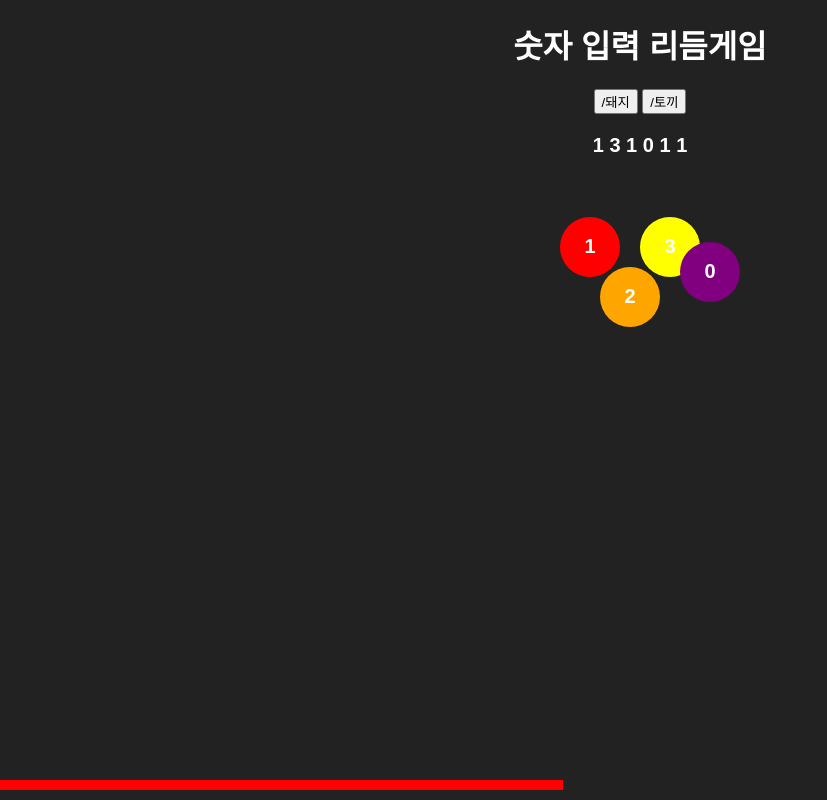
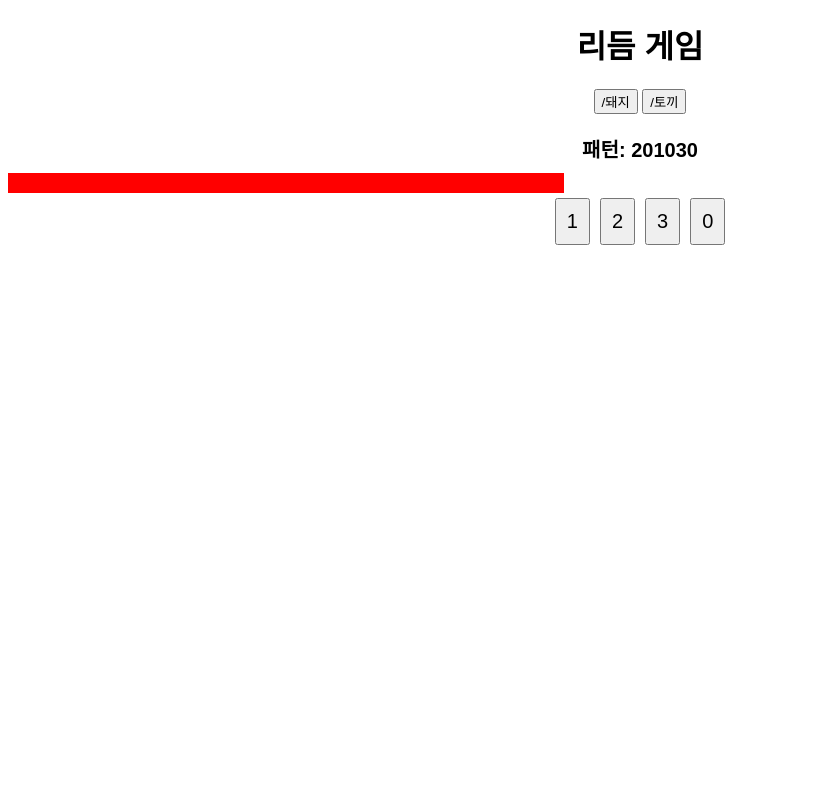
Before and after one commit to hanaida/first, a plain HTML site: page index.html in a window 1280 px wide. Both pictures are taken after a click on the button "/돼지". Shown: the whole page, without its empty margins (0-827 px from the left). Drawn offline with Linux system fonts and the light colour scheme.

Commit message:
index.html

```diff
--- a/index.html
+++ b/index.html
@@ -3,13 +3,11 @@
 <head>
     <meta charset="UTF-8">
     <meta name="viewport" content="width=device-width, initial-scale=1.0">
-    <title>숫자 입력 리듬게임</title>
+    <title>리듬 게임</title>
     <style>
         body {
             font-family: Arial, sans-serif;
             text-align: center;
-            background-color: #222;
-            color: white;
         }
         #game-container {
             margin-top: 20px;
@@ -19,67 +17,43 @@
             font-weight: bold;
             margin: 10px 0;
         }
-        #buttons {
-            position: relative;
-            width: 200px;
-            height: 200px;
-            margin: auto;
+        .game-button {
+            font-size: 20px;
+            padding: 10px;
+            margin: 5px;
         }
-        .button {
-            width: 60px;
-            height: 60px;
-            border-radius: 50%;
-            border: none;
-            font-size: 20px;
-            font-weight: bold;
-            color: white;
-            position: absolute;
-            transition: background 0.2s;
+        .correct {
+            color: lightgray;
         }
-        .button:active {
-            filter: brightness(1.5);
-        }
-        #btn-1 { background: red; left: 20px; top: 50px; }
-        #btn-2 { background: orange; left: 60px; top: 100px; }
-        #btn-3 { background: yellow; left: 100px; top: 50px; }
-        #btn-0 { background: purple; right: 0; top: 75px; }
-
         #timer-bar {
             width: 100%;
-            height: 10px;
-            background: red;
-            position: fixed;
-            bottom: 10px;
-            left: 0;
-            transition: width linear;
-        }
-        .faded {
-            opacity: 0.5;
+            height: 20px;
+            background-color: red;
+            transition: width 5s linear;
         }
     </style>
 </head>
 <body>
-    <h1>숫자 입력 리듬게임</h1>
+
+    <h1>리듬 게임</h1>
     <button onclick="startGame('돼지')">/돼지</button>
     <button onclick="startGame('토끼')">/토끼</button>
 
     <div id="game-container">
         <p id="output">게임을 시작하세요.</p>
-        <div id="buttons">
-            <button id="btn-1" class="button" onclick="handleInput(1)">1</button>
-            <button id="btn-2" class="button" onclick="handleInput(2)">2</button>
-            <button id="btn-3" class="button" onclick="handleInput(3)">3</button>
-            <button id="btn-0" class="button" onclick="handleInput(0)">0</button>
-        </div>
+        <div id="timer-bar"></div>
+        <div id="button-container"></div>
     </div>
-    <div id="timer-bar"></div>
 
     <script>
         let gameType = null;
         let gameActive = false;
         let round = 0;
         let currentAnswer = "";
-        let userInput = "";
+        let inputSequence = "";
+        let colorsPig = ["1", "2", "3"];
+        let colorsRabbit = ["8", "9", "0"];
+        let buttonMap = {};
         let timer;
 
         function startGame(type) {
@@ -90,69 +64,81 @@
             gameType = type;
             gameActive = true;
             round = 0;
-            nextRound();
+            inputSequence = "";
+            generateQuestion();
         }
 
-        function nextRound() {
-            round++;
-            let length = 6 + Math.floor((round - 1) / 5) * 2;
-            generateQuestion(length);
-            resetTimer();
+        function getPatternLength() {
+            return 6 + Math.floor(round / 5) * 2;
         }
 
-        function generateQuestion(length) {
-            let sequence = "";
-            for (let i = 0; i < length; i++) {
-                sequence += Math.floor(Math.random() * 4).toString();
+        function generateQuestion() {
+            clearTimeout(timer);
+            let colorSet = gameType === "돼지" ? colorsPig : colorsRabbit;
+            let length = getPatternLength();
+
+            if (gameType === "돼지") {
+                currentAnswer = Array.from({ length: length }, (_, i) => (i % 2 === 0 ? colorsPig[Math.floor(Math.random() * colorsPig.length)] : "0")).join("");
+            } else {
+                currentAnswer = Array.from({ length: length }, () => colorSet[Math.floor(Math.random() * colorSet.length)]).join("");
             }
-            currentAnswer = sequence;
-            userInput = "";
-            updateOutput(sequence);
+
+            let formattedAnswer = currentAnswer.split('').map(num => `<span class="pattern" data-value="${num}">${num}</span>`).join('');
+            document.getElementById("output").innerHTML = `패턴: ${formattedAnswer}`;
+            inputSequence = "";
+            renderButtons(colorSet);
+            startTimer();
         }
 
-        function updateOutput(sequence) {
-            let formatted = "";
-            for (let i = 0; i < sequence.length; i++) {
-                formatted += `<span id='num-${i}'>${sequence[i]}</span> `;
-            }
-            document.getElementById("output").innerHTML = formatted;
+        function renderButtons(colorSet) {
+            let container = document.getElementById("button-container");
+            container.innerHTML = "";
+            buttonMap = {};
+            colorSet.concat(["0"]).forEach(num => {
+                let btn = document.createElement("button");
+                btn.innerText = num;
+                btn.classList.add("game-button");
+                btn.onclick = () => handleInput(num);
+                container.appendChild(btn);
+                buttonMap[num] = btn;
+            });
         }
 
-        function handleInput(num) {
+        function handleInput(input) {
             if (!gameActive) return;
-
-            userInput += num.toString();
-            let index = userInput.length - 1;
-            let correct = currentAnswer[index];
-
-            if (num.toString() === correct) {
-                document.getElementById(`num-${index}`).classList.add("faded");
-                if (userInput.length === currentAnswer.length) {
-                    nextRound();
-                }
+            inputSequence += input;
+            let patternElements = document.querySelectorAll(".pattern");
+            if (inputSequence === currentAnswer) {
+                round++;
+                document.getElementById("output").innerText = `통과! Round: ${round}`;
+                setTimeout(generateQuestion, 1000);
+            } else if (!currentAnswer.startsWith(inputSequence)) {
+                gameOver();
             } else {
-                gameOver();
+                patternElements[inputSequence.length - 1].classList.add("correct");
             }
         }
 
-        function resetTimer() {
-            clearTimeout(timer);
-            document.getElementById("timer-bar").style.width = "100%";
+        function startTimer() {
+            let timerBar = document.getElementById("timer-bar");
+            timerBar.style.width = "100%";
+            timerBar.style.transition = "width 5s linear";
+            setTimeout(() => { timerBar.style.width = "0%"; }, 10);
             timer = setTimeout(gameOver, 5000);
-            let startTime = Date.now();
-            let interval = setInterval(() => {
-                let elapsed = (Date.now() - startTime) / 5000;
-                document.getElementById("timer-bar").style.width = (100 - elapsed * 100) + "%";
-                if (elapsed >= 1) clearInterval(interval);
-            }, 50);
         }
 
         function gameOver() {
-            alert("게임 종료!");
+            alert("실패! 게임 오버");
             gameActive = false;
             document.getElementById("output").innerText = "게임 종료. 다시 시작하세요.";
-            clearTimeout(timer);
         }
+
+        document.addEventListener("keydown", (event) => {
+            let key = event.key;
+            if (buttonMap[key]) {
+                handleInput(key);
+            }
+        });
     </script>
 </body>
 </html>
```
